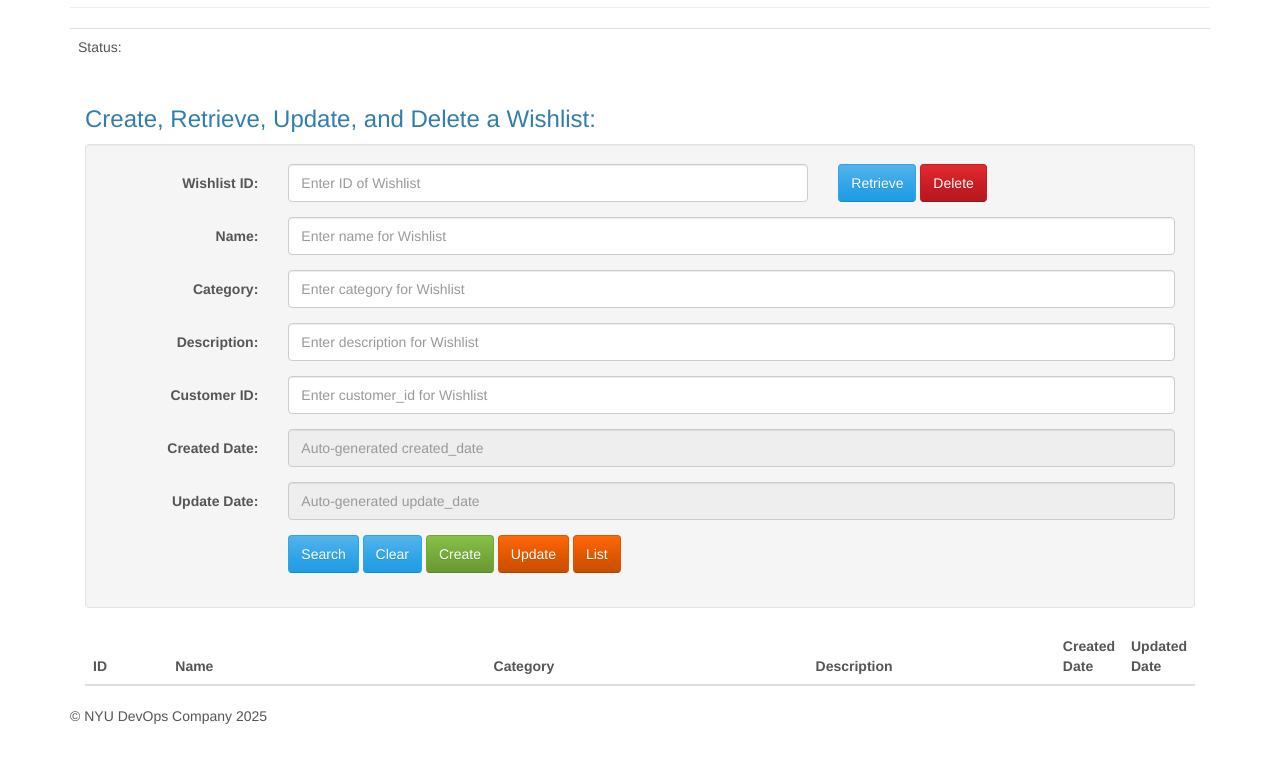
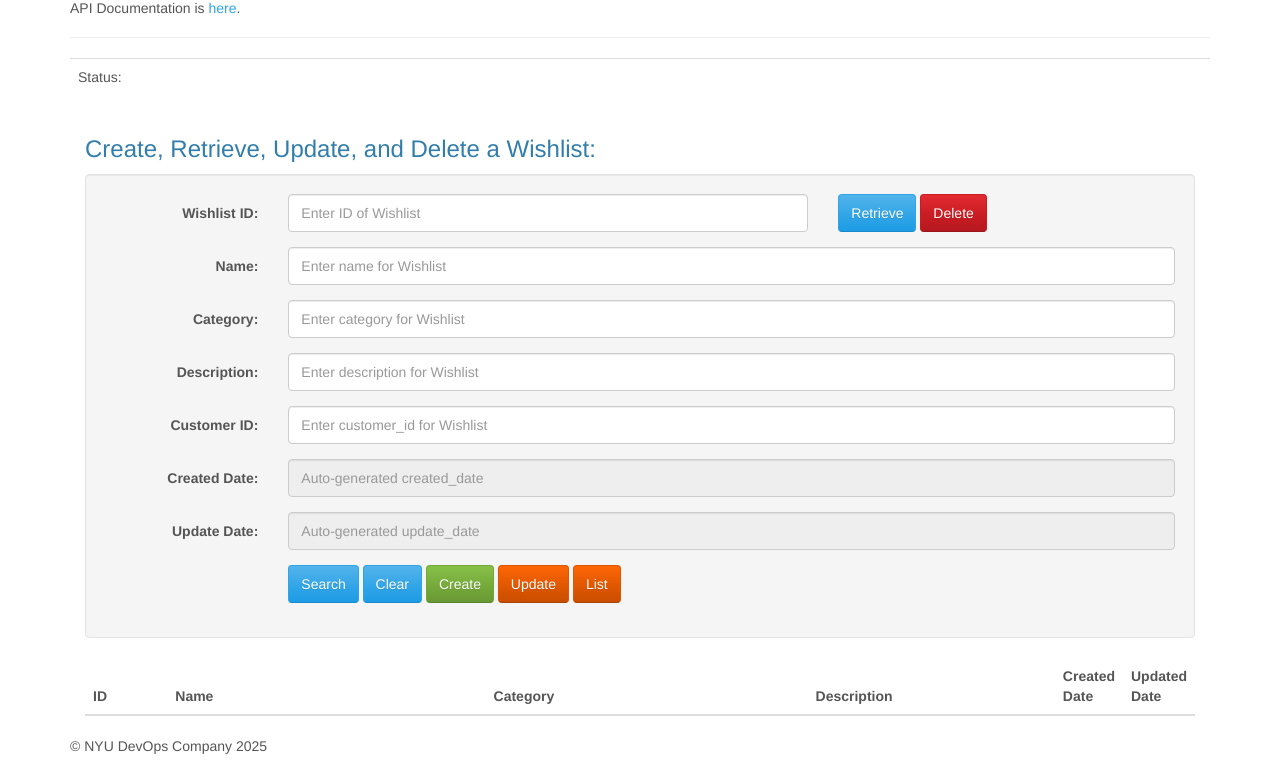
Before and after one commit to CSCI-GA-2820-FA25-001/wishlists, a plain HTML site: page service/static/index.html in a window 1280 px wide. Shown: the part 95-861 px from the top of the page. Before the commit the page ends 831 px from the top, so only its background shows below. Drawn offline with Linux system fonts and the light colour scheme; files that its build step writes are made by us from their sources; files whose address does not match are found by name.

Commit message:
add link for api documentation

```diff
--- a/service/static/index.html
+++ b/service/static/index.html
@@ -12,6 +12,7 @@
     <div class="container">
       <div class="page-header">
           <h1>Wishlists REST API Service</h1>
+          <p>API Documentation is <a href="/apidocs">here</a>.</p>
       </div>
 
       <!-- Flash Message -->
```
